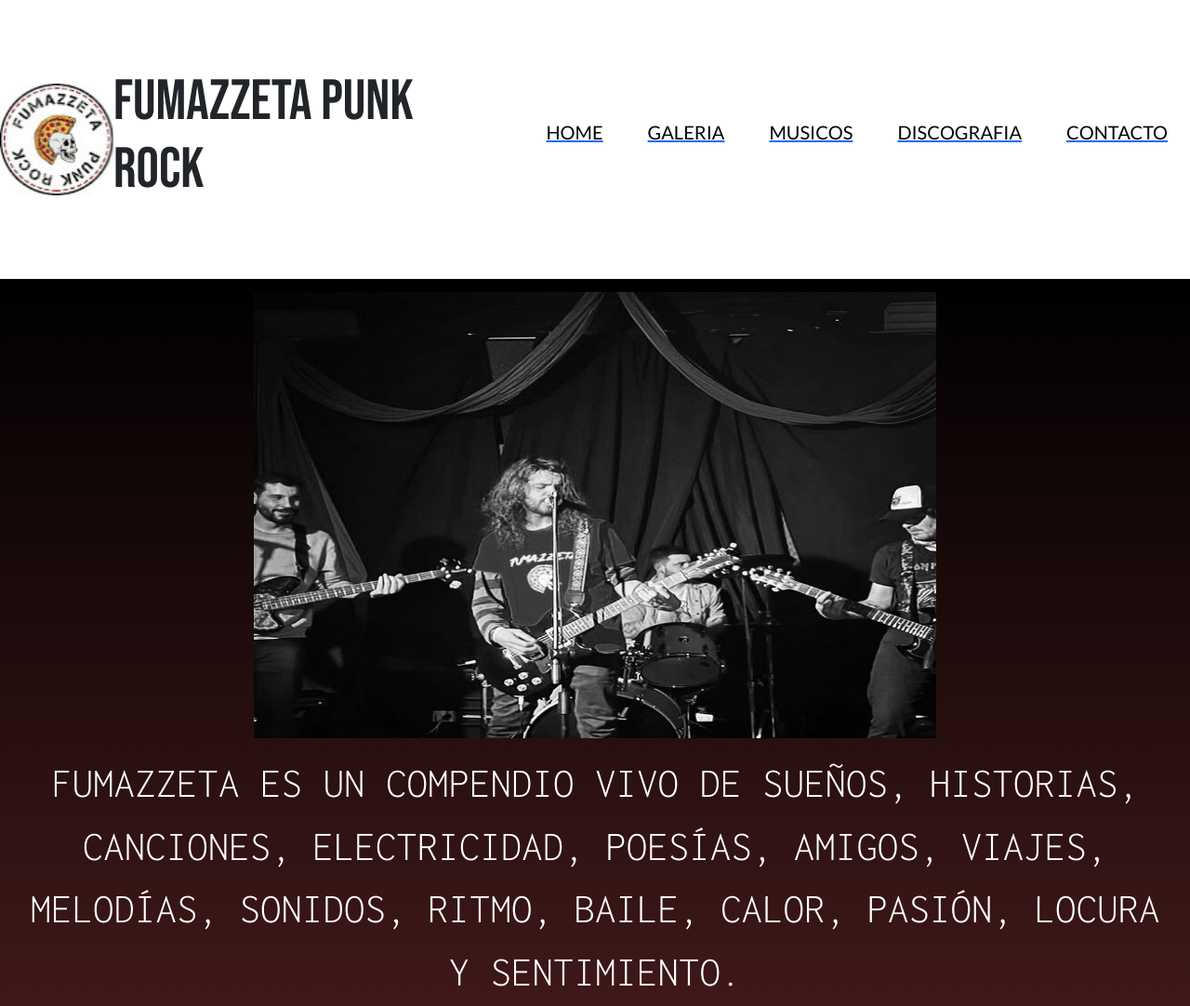
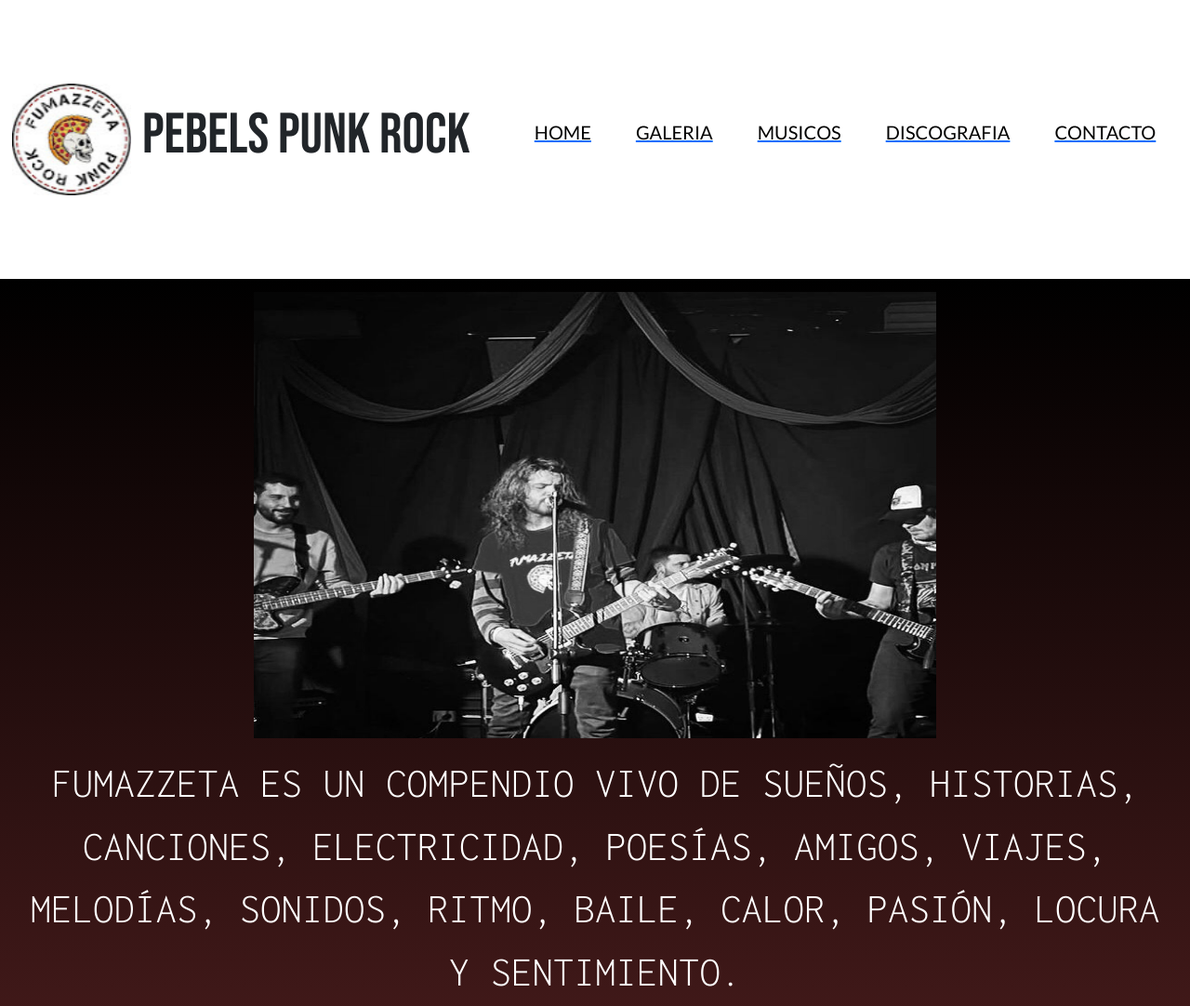
Before and after one commit to Santisoto22/aplicandoSASS, a website: page index.html in a window 1280 px wide. Shown: the top 1082 px of the page at 93% size. Drawn offline with nearby package versions, Linux system fonts and the light colour scheme; a web font is replaced by a local one.

Commit message:
Corrigiendo 2112hs

```diff
--- a/index.html
+++ b/index.html
@@ -21,7 +21,7 @@
     <header class="header">
             <img class="animate__animated animate__heartBeat logo_header"  src="./img/logo1.jpg" alt="">
             <div>
-                <h1 class="animate__animated animate__bounceInDown titulo_header">FUMAZZETA PUNK ROCK</h1>
+                <h1 class="animate__animated animate__bounceInDown titulo_header">PEBELS PUNK ROCK</h1>
             </div>
             <nav>
              <ul class="header_menu">
```
Also changed, not shown: html/musicos.html (+1 -1 lines).
